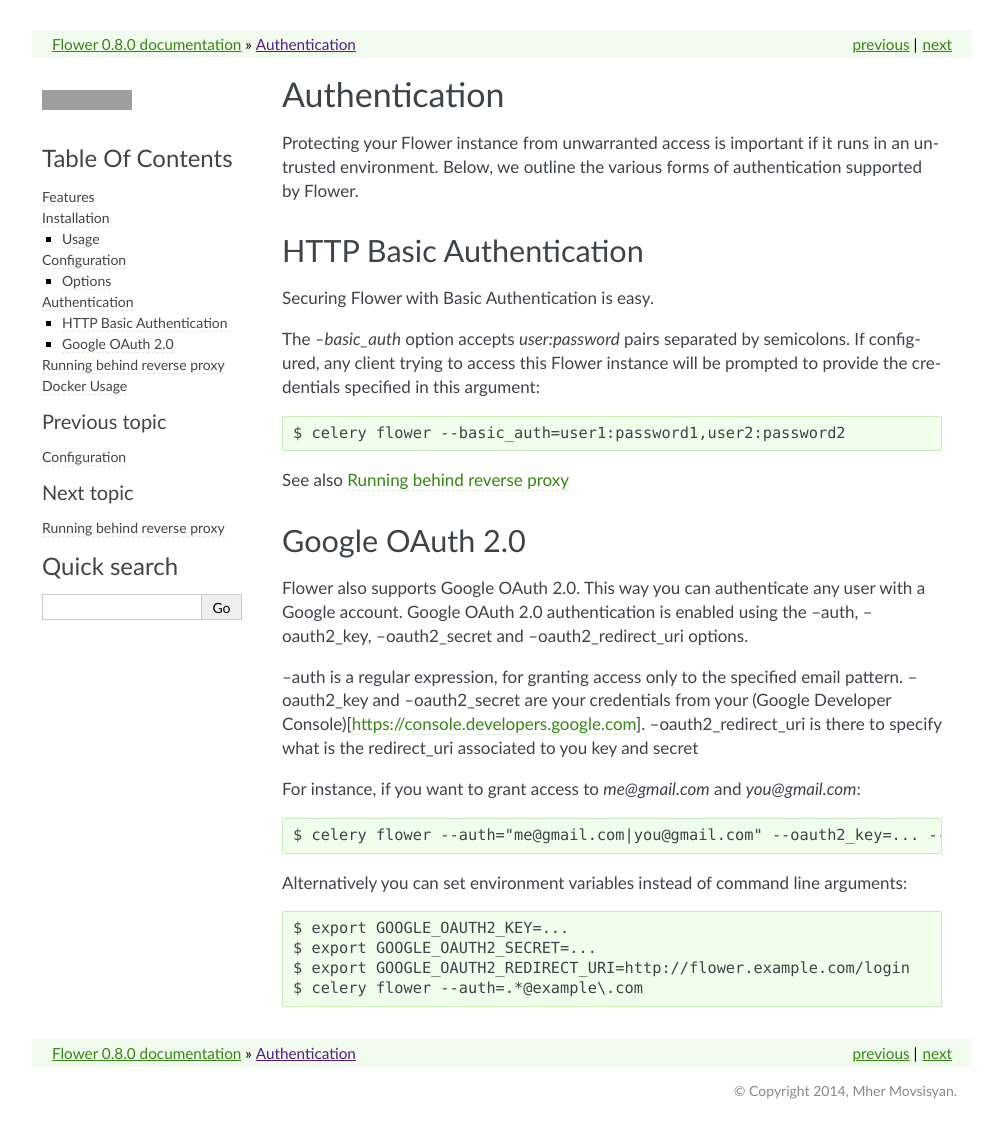
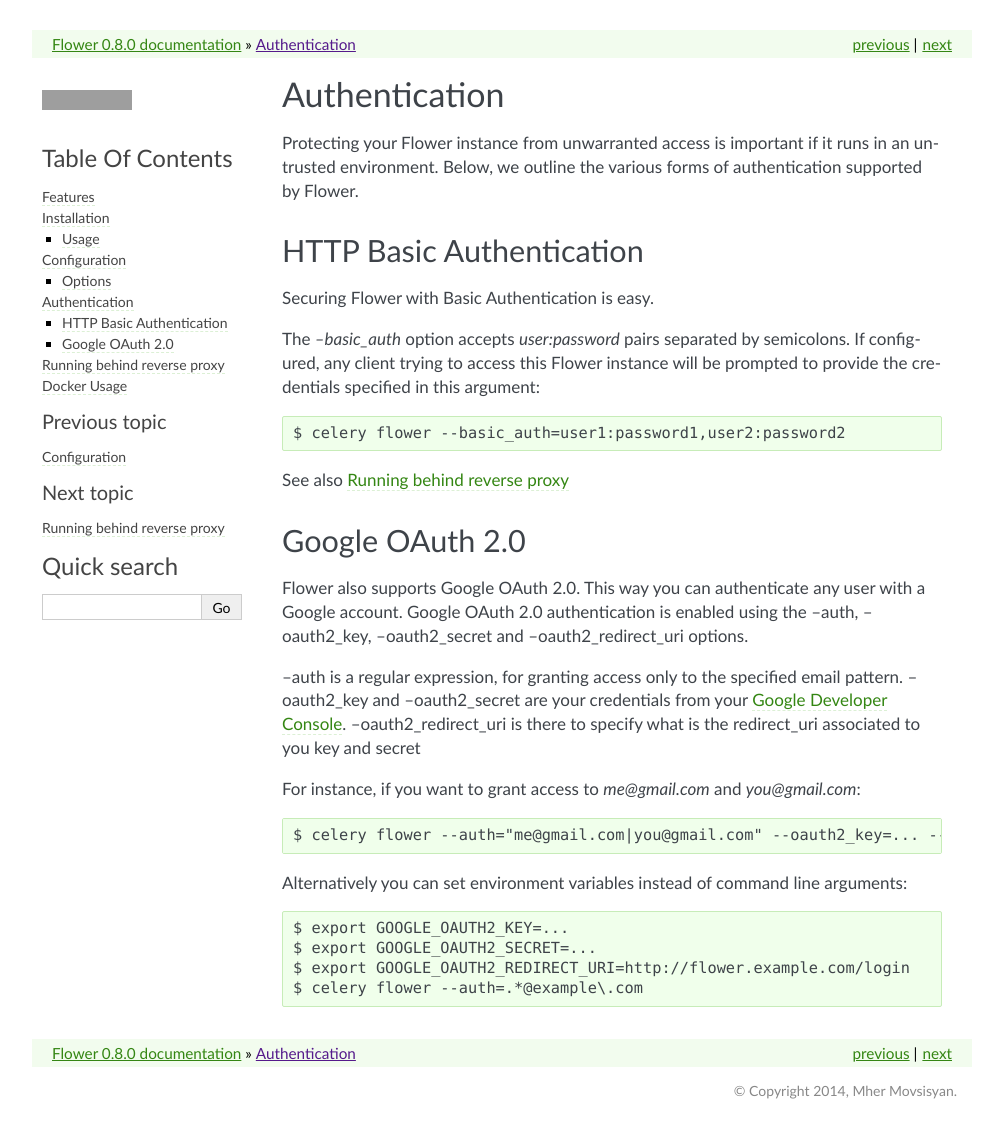
Before and after one commit to mher/flower, a Sphinx documentation site: the page built from docs/auth.rst, in a window 1280 px wide. Shown: the whole page, without its empty margins (138-1141 px from the left). Built offline with Sphinx 7.4.7, drawn with Linux system fonts in a browser that asks for light colours; pages that are not in the unit, such as notebooks, are missing from menus; some of the changed lines change nothing that is shown; grey boxes are pictures that could not be loaded.

Commit message:
Fix external hyperlink in auth docs

```diff
--- a/docs/auth.rst
+++ b/docs/auth.rst
@@ -31,7 +31,7 @@
 --auth, --oauth2_key, --oauth2_secret and --oauth2_redirect_uri options.
 
 --auth is a regular expression, for granting access only to the specified email pattern.
---oauth2_key and --oauth2_secret are your credentials from your (Google Developer Console)[https://console.developers.google.com].
+--oauth2_key and --oauth2_secret are your credentials from your `Google Developer Console`_.
 --oauth2_redirect_uri is there to specify what is the redirect_uri associated to you key and secret
 
 For instance, if you want to grant access to `me@gmail.com` and `you@gmail.com`: ::
@@ -44,3 +44,5 @@
     $ export GOOGLE_OAUTH2_SECRET=...
     $ export GOOGLE_OAUTH2_REDIRECT_URI=http://flower.example.com/login
     $ celery flower --auth=.*@example\.com
+
+.. _Google Developer Console: https://console.developers.google.com
```
